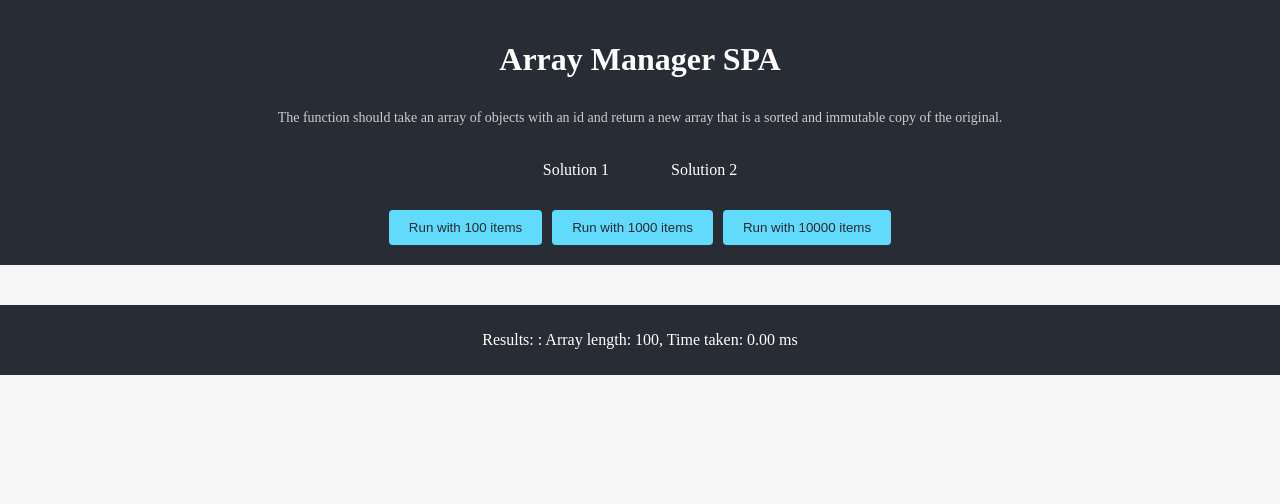
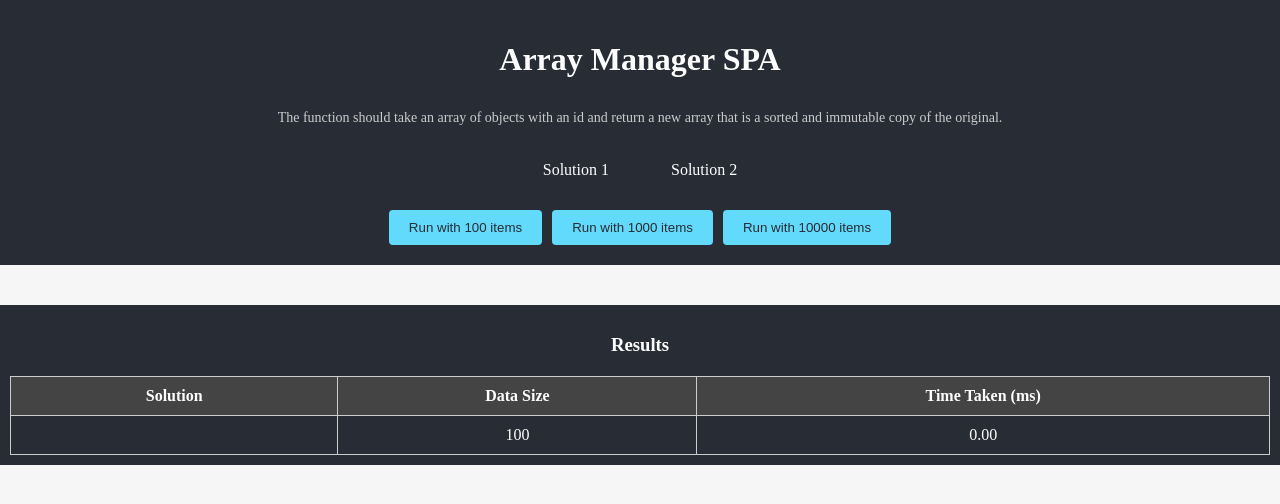
Before and after one commit to GreyHound87/array-manager, a React (Vite) app: page / in a window 1280 px wide. Both pictures are taken after a click on the button "Run with 100 items". Shown: the top 504 px of the page. Built offline with nearby package versions, Linux system fonts and the light colour scheme.

Commit message:
results table

```diff
--- a/src/components/Footer/Footer.jsx
+++ b/src/components/Footer/Footer.jsx
@@ -1,10 +1,28 @@
 import React from 'react';
 import classes from './Footer.module.scss';
 
-export function Footer({ result }) {
+export function Footer({ results }) {
     return (
         <footer className={classes.footer}>
-            <p>Results: {result}</p>
+            <h3>Results</h3>
+            <table className={classes.resultsTable}>
+                <thead>
+                    <tr>
+                        <th>Solution</th>
+                        <th>Data Size</th>
+                        <th>Time Taken (ms)</th>
+                    </tr>
+                </thead>
+                <tbody>
+                    {results.map((result) => (
+                        <tr key={result.id}>
+                            <td>{result.solution}</td>
+                            <td>{result.dataSize}</td>
+                            <td>{result.timeTaken}</td>
+                        </tr>
+                    ))}
+                </tbody>
+            </table>
         </footer>
     );
 }
--- a/src/components/Footer/Footer.module.scss
+++ b/src/components/Footer/Footer.module.scss
@@ -4,3 +4,23 @@
     color: white;
     text-align: center;
 }
+
+.resultsTable {
+    width: 100%;
+    margin-top: 20px;
+    border-collapse: collapse;
+}
+
+.resultsTable th,
+.resultsTable td {
+    border: 1px solid #ccc;
+    padding: 10px;
+}
+
+.resultsTable th {
+    background-color: #444;
+}
+
+.resultsTable tr:nth-child(even) {
+    background-color: #333;
+}
--- a/src/components/Header/Header.jsx
+++ b/src/components/Header/Header.jsx
@@ -4,7 +4,7 @@ import classNames from 'classnames';
 import classes from './Header.module.scss';
 import { data100, data1000, data10000 } from '../../constants/mockData';
 
-export function Header({ handleRunScript, setResult, setSolution, solution }) {
+export function Header({ handleRunScript, setSolution, solution }) {
     return (
         <header className={classes.header}>
             <h1>Array Manager SPA</h1>
@@ -29,13 +29,13 @@ export function Header({ handleRunScript, setResult, setSolution, solution }) {
                 </Link>
             </nav>
             <div className={classes.buttons}>
-                <button type="button" onClick={() => setResult(handleRunScript(data100))}>
+                <button type="button" onClick={() => handleRunScript(data100)}>
                     Run with 100 items
                 </button>
-                <button type="button" onClick={() => setResult(handleRunScript(data1000))}>
+                <button type="button" onClick={() => handleRunScript(data1000)}>
                     Run with 1000 items
                 </button>
-                <button type="button" onClick={() => setResult(handleRunScript(data10000))}>
+                <button type="button" onClick={() => handleRunScript(data10000)}>
                     Run with 10000 items
                 </button>
             </div>
--- a/src/components/Layout/Layout.jsx
+++ b/src/components/Layout/Layout.jsx
@@ -6,7 +6,7 @@ import { sortArr1 } from '../Solution1/sortArr1';
 import { sortArr2 } from '../Solution2/sortArr2';
 
 export function Layout({ children }) {
-    const [result, setResult] = useState('');
+    const [results, setResults] = useState([]);
     const [solution, setSolution] = useState('');
 
     function handleRunScript(data) {
@@ -27,21 +27,22 @@ export function Layout({ children }) {
         }
         const endTime = performance.now();
         const timeTaken = endTime - startTime;
-        return `${solution}: Array length: ${data.length}, Time taken: ${timeTaken.toFixed(2)} ms`;
+        const newResult = {
+            id: results.length + 1,
+            solution,
+            dataSize: data.length,
+            timeTaken: timeTaken.toFixed(2),
+        };
+        setResults((prevResults) => [...prevResults, newResult]);
     }
 
     return (
         <>
-            <Header
-                handleRunScript={handleRunScript}
-                setResult={setResult}
-                setSolution={setSolution}
-                solution={solution}
-            />
+            <Header handleRunScript={handleRunScript} setSolution={setSolution} solution={solution} />
             <div className={classes.layout}>
                 <div className={classes.container}>{children}</div>
             </div>
-            <Footer result={result} />
+            <Footer results={results} />
         </>
     );
 }
```
